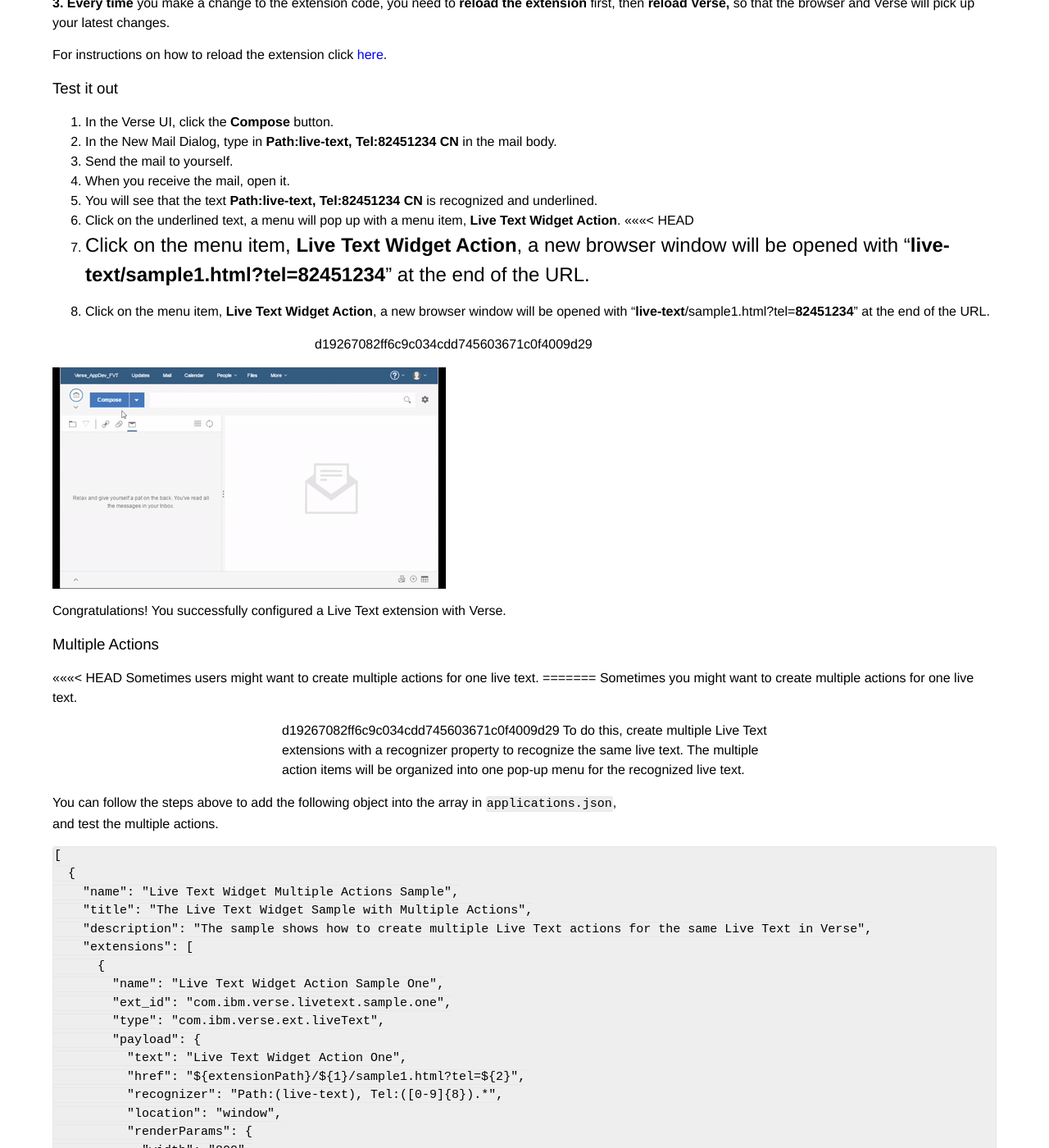
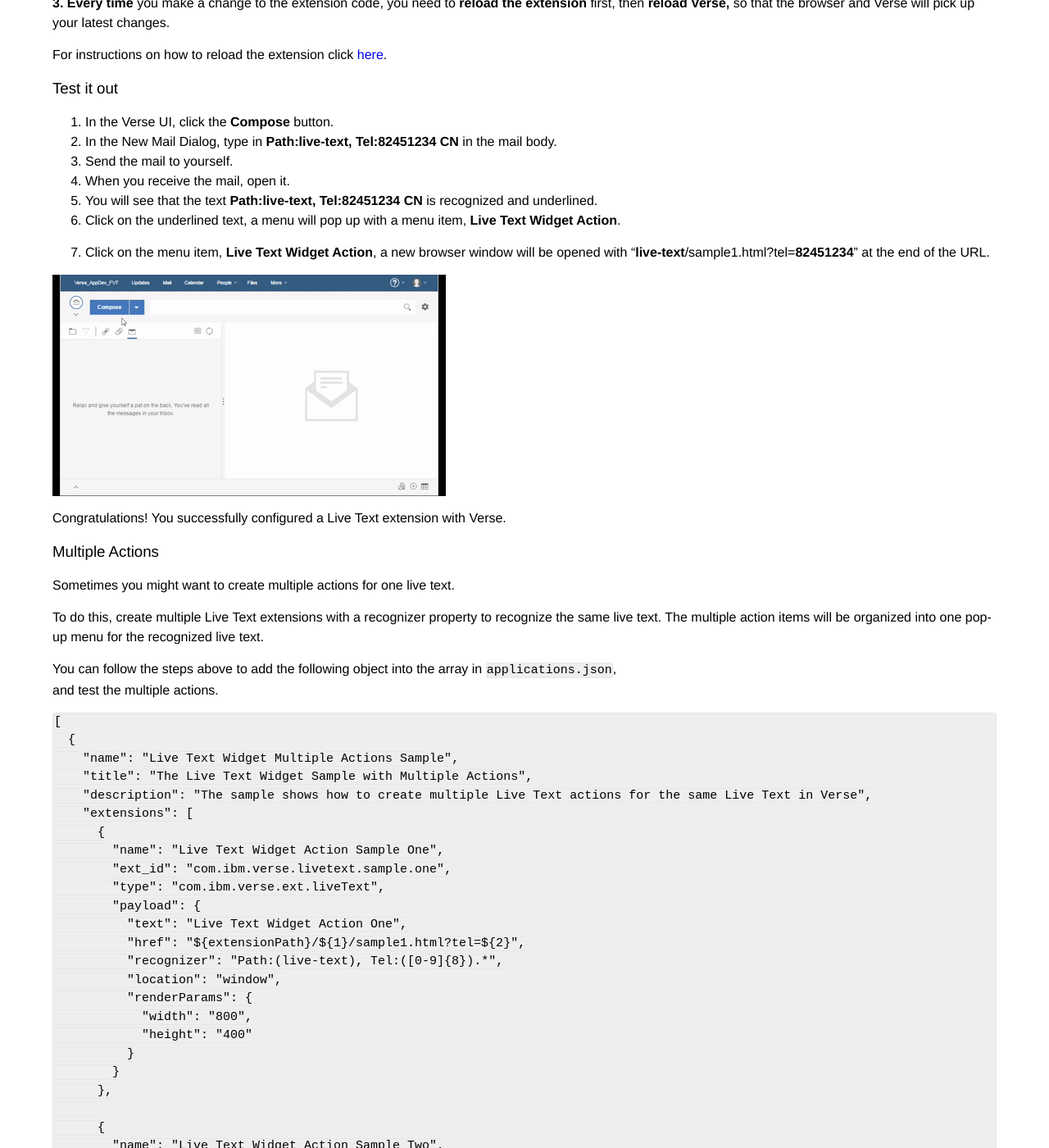
Before and after one commit to ibmverse/verse-developer, a Jekyll site: the page built from _tutorials/tutorial_live_text.md, in a window 1280 px wide and 1400 px high, scrolled down 1054 px. Shown: the whole window at 82% size. Built offline with Jekyll 4.4.1, drawn with Linux system fonts in a browser that asks for light colours.

Commit message:
Updated some links

```diff
--- a/_tutorials/tutorial_live_text.md
+++ b/_tutorials/tutorial_live_text.md
@@ -63,22 +63,16 @@
 4. When you receive the mail, open it.
 5. You will see that the text __Path:live-text, Tel:82451234 CN__ is recognized and underlined.
 6. Click on the underlined text, a menu will pop up with a menu item, __Live Text Widget Action__.
-<<<<<<< HEAD
-7. Click on the menu item, __Live Text Widget Action__, a new browser window will be opened with "__live-text/sample1.html?tel=82451234__" at the end of the URL.
-=======
+
 7. Click on the menu item, __Live Text Widget Action__, a new browser window will be opened with "__live-text__/sample1.html?tel=__82451234__" at the end of the URL.
->>>>>>> d19267082ff6c9c034cdd745603671c0f4009d29
 
 ![The GIF animation for Live Text](gifs/live_text.gif)
 
 Congratulations! You successfully configured a Live Text extension with Verse.
 
 ### Multiple Actions
-<<<<<<< HEAD
-Sometimes users might want to create multiple actions for one live text.
-=======
 Sometimes you might want to create multiple actions for one live text.
->>>>>>> d19267082ff6c9c034cdd745603671c0f4009d29
+
 To do this, create multiple Live Text extensions with a
 recognizer property to recognize the same live text. The multiple action items
 will be organized into one pop-up menu for the recognized live text.
```
Also changed, not shown: _reference/reference.md (+3 -3 lines), _tutorials/tutorial_custom_name_picker.md (+3 -3 lines), _tutorials/tutorial_verse_developer.md (+6 -6 lines), URL.md (line endings or trailing spaces).
